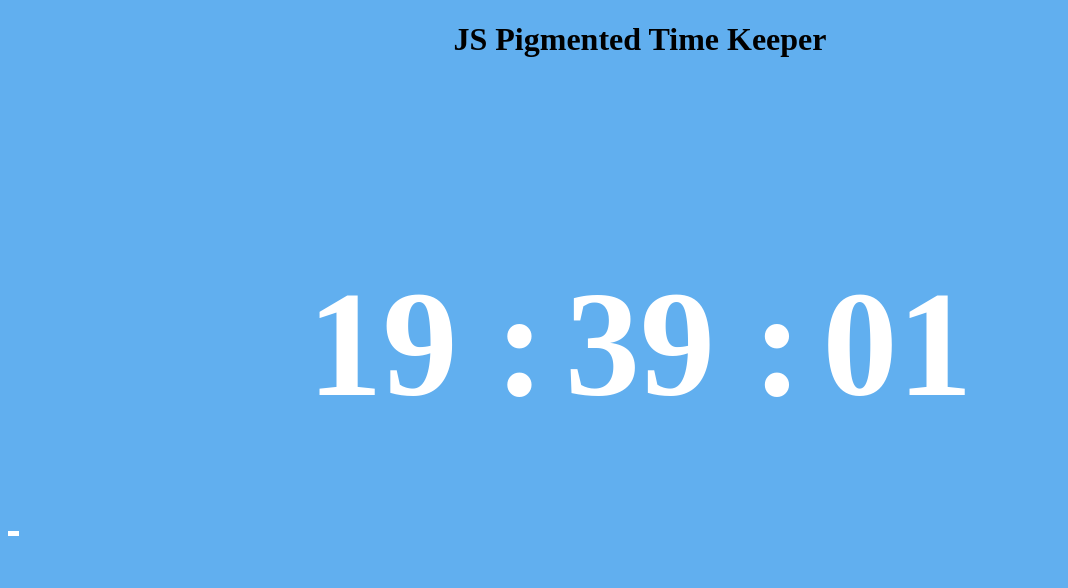
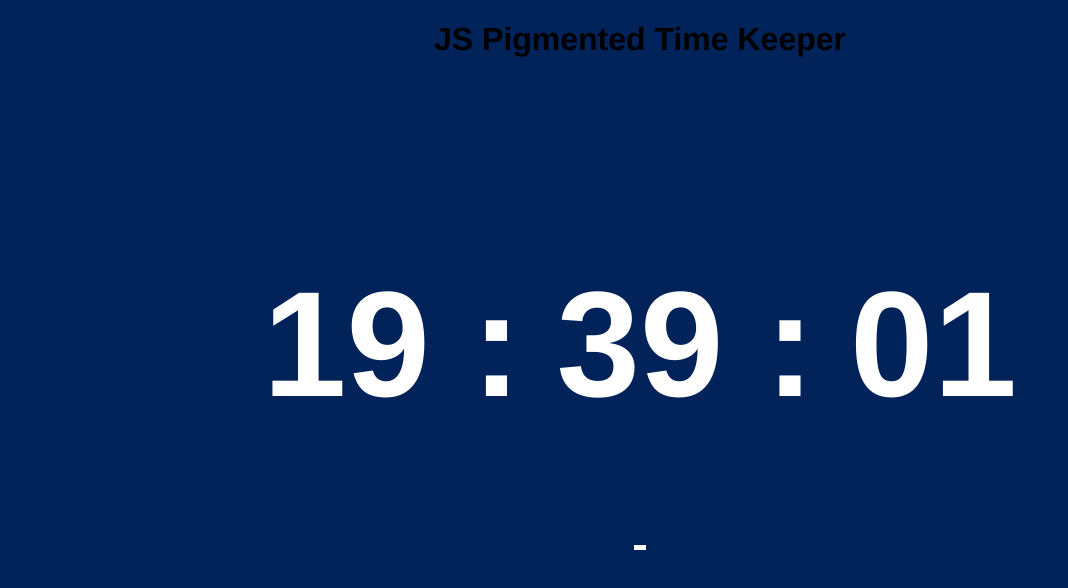
Before and after one commit to dylan-gregory/2.4-color-clock, a plain HTML site: page index.html in a window 1280 px wide. Shown: the whole page, without its empty margins (0-1068 px from the left). Drawn offline with Linux system fonts and the light colour scheme.

Commit message:
The times, they are a changin

```diff
--- a/index.html
+++ b/index.html
@@ -6,7 +6,7 @@
     <link rel="stylesheet" href="styles.css">
 
   </head>
-  <body class="bg">
+  <body  onload="checkTime()" class="bg">
 
   <h1>JS Pigmented Time Keeper</h1>
 
@@ -15,8 +15,8 @@
      <span id="minutes"></span>
      <span id="seconds"></span>
    </h1>
-   <div id="status-bar"></div>
-
+   <div id="status-bar" class="mirror1"></div>
+   <div id="status-bar2" class="mirror2"></div>
 
 
 
--- a/main.js
+++ b/main.js
@@ -8,33 +8,55 @@
     var nowHour = nowTime.getHours();
     var nowMinute = nowTime.getMinutes();
     var nowSecond = nowTime.getSeconds();
-    var progress = nowSecond/120 * 100;
+    var progress = nowSecond/200 * 100;
+
+    document.getElementById('hours').innerHTML = ("0" + nowHour).slice(-2);
+    document.getElementById('minutes').innerHTML = ("0" + nowMinute).slice(-2);
+    document.getElementById('seconds').innerHTML = ("0" + nowSecond).slice(-2);
 
 
-  document.getElementById('hours').innerHTML = ("0" + nowHour).slice(-2);
-  document.getElementById('minutes').innerHTML = ("0" + nowMinute).slice(-2);
-  document.getElementById('seconds').innerHTML = ("0" + nowSecond).slice(-2);
+    // if (nowSecond < 30) {
+    //  document.querySelector('.bg').style.backgroundColor = '#3444C4';
+    //  }
+    //  if(nowSecond > 30) {
+    //    document.querySelector('.bg').style.backgroundColor = '#98C3A1';
+    //  }
+    document.querySelector('.bg').style.backgroundColor = '#' + '0123' + nowSecond;
 
 
-if (nowSecond < 30) {
- document.querySelector('.bg').style.backgroundColor = '#61AFEF';
- }else {
-   document.querySelector('.bg').style.backgroundColor = '#98C379';
- }
+  document.getElementById('status-bar').style.width = progress + "%";
+  document.getElementById('status-bar2').style.width = progress + "%";
 
- // if (document.querySelector('.bg').style.backgroundColor = '#61AFEF' && 'hover') {
- //
- // }
 
-document.getElementById('status-bar').style.width = progress + "%";
+}
+
+
+function colorDisplay(){
+  document.getElementById('hours').innerHTML = "01";
+  document.getElementById('minutes').innerHTML = '23';
+  document.getElementById('seconds').innerHTML = nowSecond;
+
+}
 
 
 
-
-}
 checkTime();
 window.setInterval(checkTime, 1000);
+document.querySelector(".current-time").addEventListener('mouseover', colorDisplay);
 
+//
+//
+// function colorDisplay(){
+//   if (document.querySelector('.bg').style.backgroundColor = '#3444C4') {
+//     document.getElementById('hours').innerHTML = "C4";
+//     document.getElementById('minutes').innerHTML = "44";
+//     document.getElementById('seconds').innerHTML = "34";
+//   }
+//   if (document.querySelector('.bg').style.backgroundColor = '#98C3A1') {
+//     document.getElementById('hours').innerHTML = "98";
+//     document.getElementById('minutes').innerHTML = "C3";
+//     document.getElementById('seconds').innerHTML = "A1";
+//   }
 
 
 
--- a/styles.css
+++ b/styles.css
@@ -1,5 +1,6 @@
 body{
   background-color: purple;
+  font-family: helvetica;
 }
 h1{
   text-align: center;
@@ -20,17 +21,35 @@ h1{
 
 #minutes::before{
   content: ":";
-  margin-right: 20px;
+  margin-right: 35px;
 
 }
 
 #seconds::before{
   content: ":";
-  margin-right: 20px;
+  margin-right: 35px;
 }
 
 #status-bar{
+  display: inline-block;
   background-color: white;
   height: 5px;
+}
 
+#status-bar2{
+  display: inline-block;
+  background-color: white;
+  height: 5px;
 }
+
+.mirror1{
+  position: absolute;
+  right: 640px;
+  bottom: 250px;
+}
+
+.mirror2{
+  position: absolute;
+  left: 640px;
+  bottom: 250px;
+}
```
